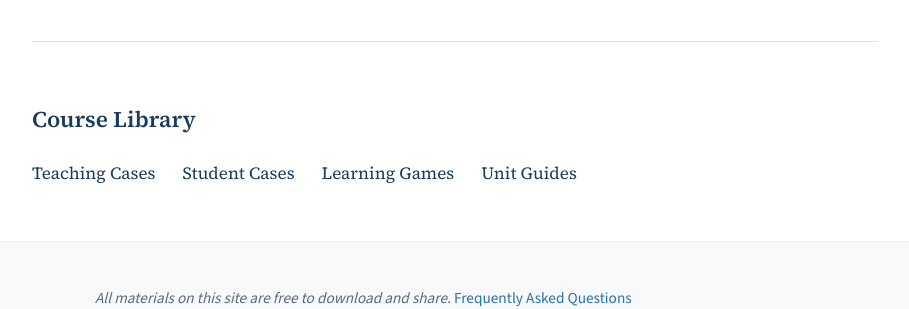
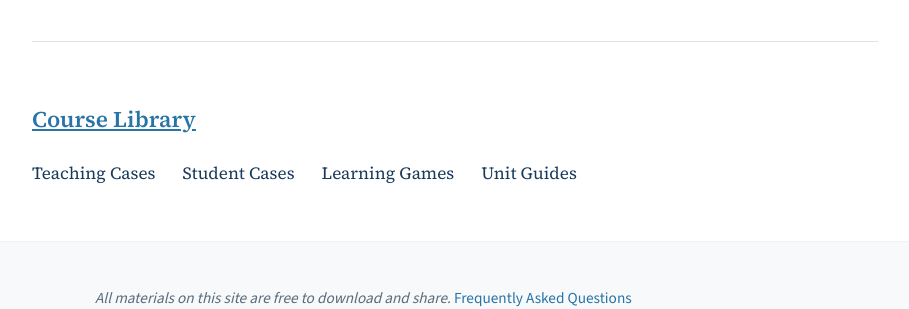
Before and after one commit to agharley/sustsci, a Jekyll site: the page built from course/index.md, in a window 1280 px wide. Shown: the part 2230-2539 px from the top of the page, without its empty margins (185-1094 px from the left). Built offline with Jekyll 4.4.1, drawn with Linux system fonts in a browser that asks for light colours.

Commit message:
fixing links to course library

```diff
--- a/_layouts/course.html
+++ b/_layouts/course.html
@@ -148,7 +148,7 @@
           <div class="sidebar-part" data-section="library">
             <div class="sidebar-part-header">
               <button type="button" class="sidebar-arrow" aria-expanded="false"><span aria-hidden="true">▸</span><span class="visually-hidden">Toggle section</span></button>
-              <span class="sidebar-part-title">Course Library</span>
+              <a href="{{ '/course/course-library/' | relative_url }}" class="sidebar-part-title {% if page.url contains 'course-library' and page.url contains 'index' %}active{% endif %}">Course Library</a>
             </div>
             <ul class="sidebar-units">
               <li><a href="{{ '/course/course-library/teaching-cases/' | relative_url }}" {% if page.url contains 'teaching-cases' %}class="active"{% endif %}>Teaching Cases</a></li>
--- a/course/index.md
+++ b/course/index.md
@@ -101,7 +101,7 @@
 </div>
 
 <div class="library-section">
-  <h3 class="library-heading">Course Library</h3>
+  <h3 class="library-heading"><a href="course-library/">Course Library</a></h3>
   <div class="library-links">
     <a href="course-library/teaching-cases/">Teaching Cases</a>
     <a href="course-library/student-cases/">Student Cases</a>
```
